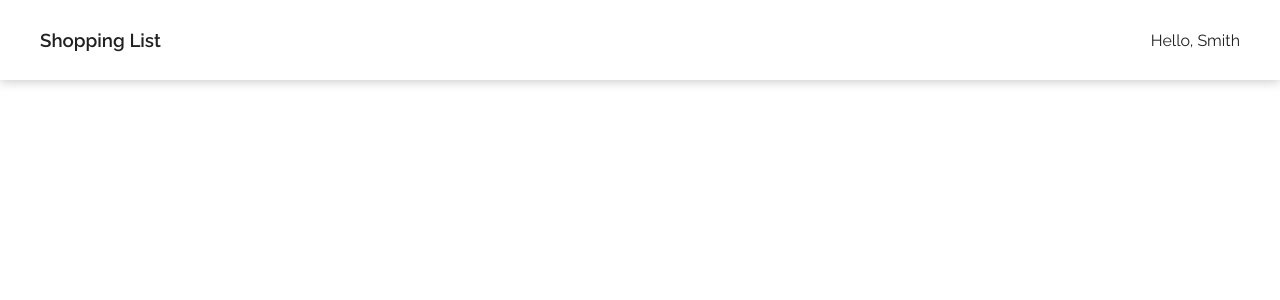
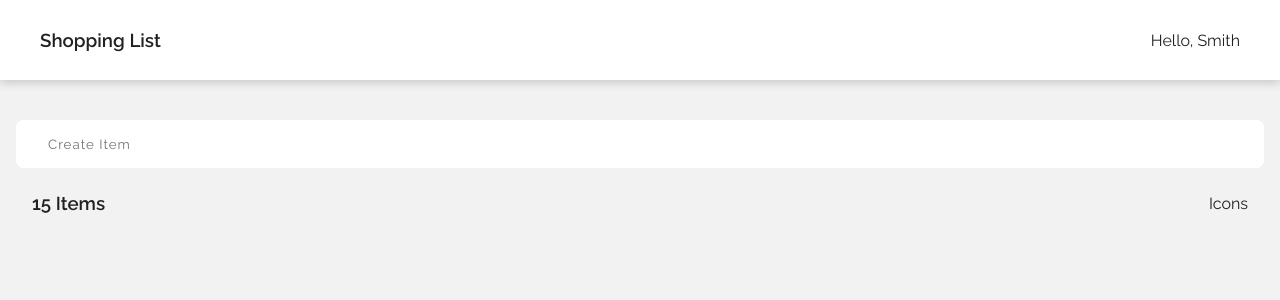
Before and after one commit to ringtho/shoppinglist-frontend, a React (Create React App) app: page / in a window 1280 px wide. Shown: the top 300 px of the page. Built offline with nearby package versions, Linux system fonts and the light colour scheme; the HTML template or start-up script is replaced by a standard one.

Commit message:
feat: Added input list item and display for all list items

```diff
--- a/package.json
+++ b/package.json
@@ -6,6 +6,7 @@
     "@testing-library/jest-dom": "^5.17.0",
     "@testing-library/react": "^13.4.0",
     "@testing-library/user-event": "^13.5.0",
+    "nanoid": "^5.0.1",
     "react": "^18.2.0",
     "react-dom": "^18.2.0",
     "react-scripts": "5.0.1",
--- /dev/null
+++ b/src/components/Item/Item.jsx
@@ -0,0 +1,41 @@
+import React, { useState } from 'react'
+import './Item.scss'
+import PropTypes from 'prop-types'
+
+const Item = ({ item: listItem }) => {
+  const [isEditMode, setIsEditMode] = useState(false)
+  const [item, setItem] = useState(listItem)
+
+  const handleSubmit = (e) => {
+    e.preventDefault()
+    setIsEditMode(false)
+  }
+
+  return (
+    <li className="item__container">
+      {!isEditMode
+        ? (
+        <p className="item__text" onClick={() => setIsEditMode(true)}>
+          {item}
+        </p>
+          )
+        : (
+        <form onSubmit={handleSubmit}>
+          <input
+            className='item__input'
+            type="text"
+            value={item}
+            name="item"
+            onChange={(e) => setItem(e.target.value)}
+          />
+        </form>
+          )}
+    </li>
+  )
+}
+
+Item.propTypes = {
+  item: PropTypes.any
+}
+
+export default Item
--- /dev/null
+++ b/src/components/Item/Item.scss
@@ -0,0 +1,24 @@
+.item__container {
+    background-color: #fff;
+
+    &:hover {
+        // background-color: red;
+    }
+
+}
+
+.item__text {
+    padding: 1rem 2rem;
+}
+
+.item__input {
+    width: 100%;
+    padding: 1rem 2rem;
+    font-size: 1rem;
+    font-family: 'Raleway', sans-serif;
+    outline: none;
+    border: none;
+    letter-spacing: 1px;
+    border-bottom: 1px solid var(--text-color);
+    caret-color: blue;
+}
--- /dev/null
+++ b/src/components/ItemInput/ItemInput.jsx
@@ -0,0 +1,35 @@
+import React, { useState } from 'react'
+import './ItemInput.scss'
+import PropTypes from 'prop-types'
+import { nanoid } from 'nanoid'
+
+const ItemInput = ({ setList }) => {
+  const [item, setItem] = useState('')
+
+  const handleSubmit = (e) => {
+    e.preventDefault()
+    setList(prev => (
+      [{ id: nanoid(), item, completed: false }, ...prev]
+    ))
+    setItem('')
+  }
+
+  return (
+    <section className='input__container'>
+        <form onSubmit={handleSubmit}>
+            <input
+            type='text'
+            id='item'
+            value={item}
+            placeholder='Create Item'
+            onChange={(e) => setItem(e.target.value)} />
+        </form>
+    </section>
+  )
+}
+
+ItemInput.propTypes = {
+  setList: PropTypes.func
+}
+
+export default ItemInput
--- /dev/null
+++ b/src/components/ItemInput/ItemInput.scss
@@ -0,0 +1,24 @@
+.input__container {
+    margin-top: 2.5rem;
+
+    form {
+        display: flex;
+        justify-content: center;
+        background-color: #FFF;
+        width: 100%;
+        border-radius: 0.5rem;
+        // border: 1px solid red;
+
+    }
+
+    input {
+        width: 100%;
+        padding: 1rem 2rem;
+        border: none;
+        border-radius: 0.5rem;
+        outline: none;
+        letter-spacing: 1px;
+        font-family: 'Raleway', sans-serif;
+
+    }
+}
--- /dev/null
+++ b/src/components/Items/Items.jsx
@@ -0,0 +1,19 @@
+import React from 'react'
+import './Items.scss'
+import Item from '../Item/Item'
+import PropTypes from 'prop-types'
+
+const Items = ({ list }) => {
+  const itemsList = list.map((item) => <Item key={item.id} {...item} />)
+  return (
+    <ul className="items__container">
+      {itemsList}
+    </ul>
+  )
+}
+
+Items.propTypes = {
+  list: PropTypes.array
+}
+
+export default Items
--- /dev/null
+++ b/src/components/Items/Items.scss
@@ -0,0 +1,21 @@
+.items__container {
+    margin-top: 4rem;
+
+    display: flex;
+    flex-direction: column;
+    gap: 2px;
+
+    & li:nth-child(1) {
+        border-top-right-radius: 0.5rem;
+        border-top-left-radius: 0.5rem;
+    }
+
+    & li:nth-last-child(1) {
+        border-bottom-right-radius: 0.5rem;
+        border-bottom-left-radius: 0.5rem;
+    }
+
+    li {
+        list-style-type: none;
+    }
+}
--- a/src/index.css
+++ b/src/index.css
@@ -14,4 +14,5 @@ body {
   font-family: 'Raleway', sans-serif;
   min-height: 100vh;
   color: var(--text-color);
+  background-color: #F2F2F2;
 }
--- a/src/pages/Home/Home.jsx
+++ b/src/pages/Home/Home.jsx
@@ -1,10 +1,28 @@
-import React from 'react'
+import React, { useState, useEffect } from 'react'
 import Navbar from '../../components/Navbar/Navbar'
+import ItemInput from '../../components/ItemInput/ItemInput'
+import Items from '../../components/Items/Items'
+import './Home.scss'
 
 const Home = () => {
+  const [list, setList] = useState(
+    JSON.parse(localStorage.getItem('shoppingList')) || []
+  )
+
+  useEffect(() => {
+    localStorage.setItem('shoppingList', JSON.stringify(list))
+  }, [list])
   return (
     <div>
       <Navbar />
+      <div className="home__items">
+        <ItemInput setList={setList} />
+        <div className="home__controls home__items">
+          <h3>15 Items</h3>
+          <p>Icons</p>
+        </div>
+        <Items list={list} />
+      </div>
     </div>
   )
 }
--- a/src/pages/Home/Home.scss
+++ b/src/pages/Home/Home.scss
@@ -0,0 +1,10 @@
+.home__items{
+    padding: 0 1rem;
+}
+
+.home__controls{
+    margin-top: 1.5rem;
+    display: flex;
+    align-items: center;
+    justify-content: space-between;
+}
```
Also changed, not shown: 1 other file (tests, documents, lock files or other folders).
